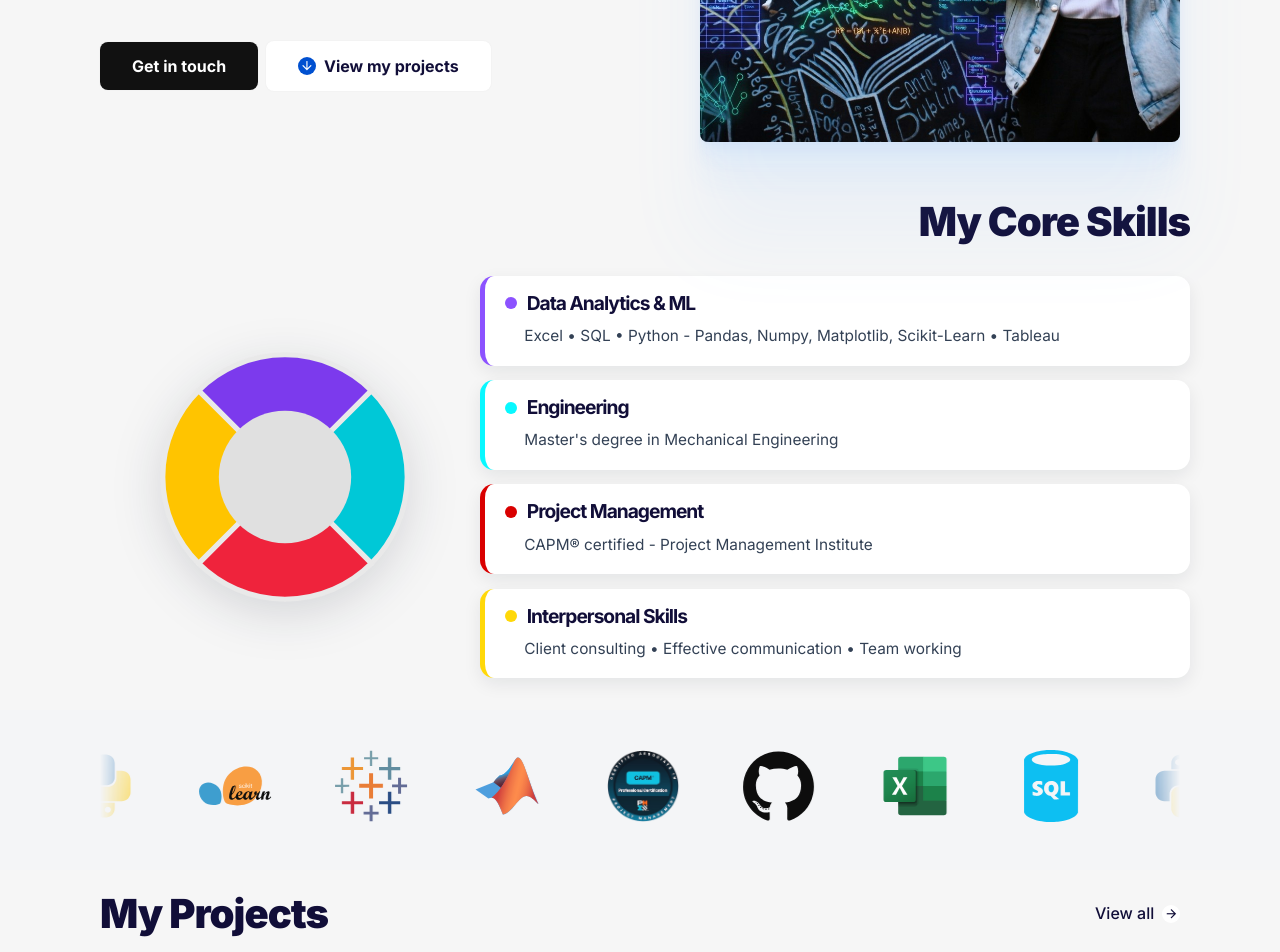
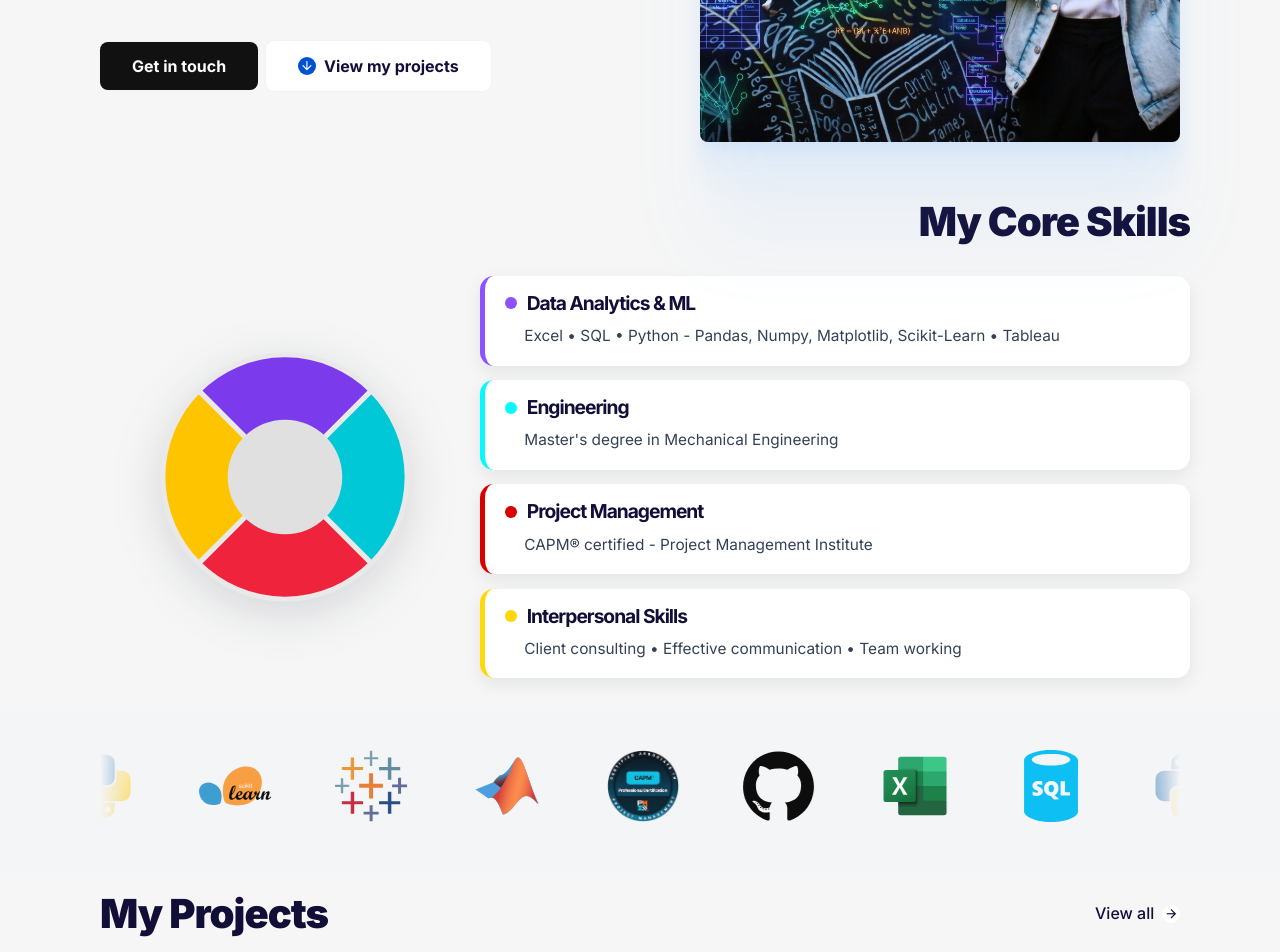
Before and after one commit to gcasarin/gcasarin.github.io, a Jekyll site: the page built from index.html, in a window 1280 px wide. Shown: the part 581-1533 px from the top of the page. Built offline with Jekyll 4.4.1, drawn with Linux system fonts in a browser that asks for light colours; the list of posts is cut into pages by our own code.

Commit message:
Update radius of central circle in skills section

```diff
--- a/_includes/section-skills.html
+++ b/_includes/section-skills.html
@@ -48,7 +48,7 @@
             </g>
 
             <!-- Singolo cerchio centrale -->
-            <circle class="donut-hole" cx="110" cy="110" r="52" />
+            <circle class="donut-hole" cx="110" cy="110" r="45" />
           </svg>
         </div>
       </div>
```
